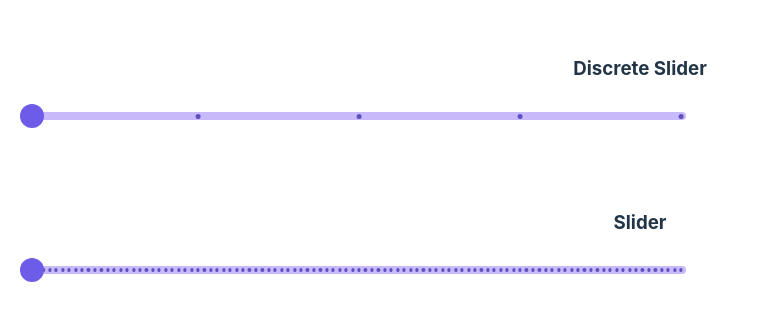
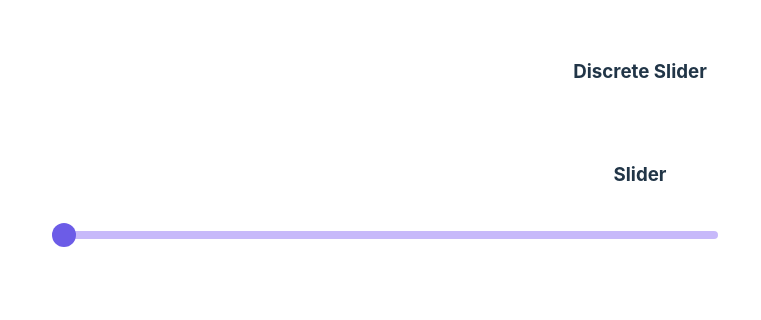
Before and after one commit to SaiShr1/SlideBar-Repo, a React (Vite) app: page / in a window 1280 px wide. Shown: the part 210-530 px from the top of the page, without its empty margins (0-761 px from the left). Built offline with nearby package versions, Linux system fonts and the light colour scheme.

Commit message:
feat: "all props and default are handle, if labelarray prop which is necessary is given with empty array it will gracefully fail changed mouse hover and down on thumb tooltip."

```diff
--- a/src/App.tsx
+++ b/src/App.tsx
@@ -43,16 +43,18 @@ function App() {
       <SliderBar
         defaultValue={0}
         discrete={true}
-        labelsDescriptionArray={labelsDescriptionArray}
+        // labelsDescriptionArray={labelsDescriptionArray}
+        labelsDescriptionArray={[]}
         marks={true}
       />
       <h3>Slider</h3>
       <SliderBar
+        // step={10}
         defaultValue={0}
         discrete={false}
         labelsDescriptionArray={labelsDescriptionArrayShort}
-        marks={true}
-        markForEachStep={true}
+        // marks={true}
+        // markForEachStep={true}
         showValue={true}
       />
     </>
--- a/src/components/Sliders/SlideBar.tsx
+++ b/src/components/Sliders/SlideBar.tsx
@@ -6,7 +6,9 @@ interface labelsDescriptionArrayProps {
     description: string
 }
 interface SliderProps {
-    defaultValue: number
+    labelsDescriptionArray: Array<labelsDescriptionArrayProps>
+    defaultValue?: number
+    discrete?: boolean
     start?: number
     end?: number
     step?: number
@@ -16,23 +18,34 @@ interface SliderProps {
      * An optional function to be called when form is saved
      **/
     onChange?: (arg?: number) => void
-    discrete: boolean
-    labelsDescriptionArray: Array<labelsDescriptionArrayProps>
-    marks: boolean
+    marks?: boolean
     markForEachStep?: boolean
     showValue?: boolean
 
 }
 
 const SliderBar = (props: SliderProps) => {
-    const { start = 0, end = 100, step = 1, onChange } = props
-    const [value, setValue] = useState(props.defaultValue)
+    // const { start = 0, end = 100, step = 1, onChange } = props
+
+    const start = props.start!;
+    const end = props.end!;
+    const step = props.step!;
+    const onChange = props.onChange;
+
+    const [value, setValue] = useState(props.defaultValue || 0)
     const sliderRef = useRef<HTMLInputElement>(null)
     // const thumbRef = useRef<HTMLSpanElement>(null)
     const [isHoveredOrActive, setIsHoveredOrActive] = useState(false);
+    // const [isActive, setIsActive] = useState(false);
+
 
     const labelDescriptionArray: labelsDescriptionArrayProps[] = props.labelsDescriptionArray;
     console.log(value, 'value', typeof value);
+
+    if (labelDescriptionArray.length <= 1) {
+        // Return fallback UI
+        return <div className='SlideBar-fallback-UI'>No objects in labels Array provided, Provide at least 2 objects</div>;
+    }
 
     const onSlide = (event: React.ChangeEvent<HTMLInputElement>) => {
         // const newValue = Math.round((Number(event.target.value)).toFixed(2));
@@ -79,6 +92,7 @@ const SliderBar = (props: SliderProps) => {
     // console.log('stepCalculator', stepCalculator, typeof stepCalculator);
 
     const handleMouseDown = () => {
+        setIsHoveredOrActive(true);
         // Add new event listeners
         document.addEventListener('mousemove', handleMouseMove);
         document.addEventListener('mouseup', handleMouseUp);
@@ -132,6 +146,8 @@ const SliderBar = (props: SliderProps) => {
     };
 
     const handleMouseUp = () => {
+        setIsHoveredOrActive(false);
+        // Remove the event listeners
         document.removeEventListener('mousemove', handleMouseMove);
         document.removeEventListener('mouseup', handleMouseUp);
     };
@@ -197,16 +213,7 @@ const SliderBar = (props: SliderProps) => {
         )
     };
 
-    const handleMouseDownHover = () => {
-        setIsHoveredOrActive(true);
-        // Add new event listeners
-        document.addEventListener('mousemove', handleMouseMove);
-        document.addEventListener('mouseup', handleMouseUp);
-        // e.preventDefault(); // Prevent any default action
-    };
-
     const handleMouseDownCombinedThumb = () => {
-        handleMouseDownHover();
         handleMouseDown();
     }
 
@@ -246,7 +253,8 @@ const SliderBar = (props: SliderProps) => {
                     >
                         {
                             props.showValue ?
-                                isHoveredOrActive && <span className='Slider-custom-thumb-tooltip'>{value.toString()}</span>
+                                <span className={`Slider-custom-thumb-tooltip ${isHoveredOrActive ? 'Slider-custom-thumb-tooltip-visible' : ''}`}>{(Math.round(value)).toString()}</span>
+                                // <span className='Slider-custom-thumb-tooltip Slider-custom-thumb-tooltip-visible'>{(Math.round(value)).toString()}</span>
                                 :
                                 null
                         }
@@ -263,13 +271,14 @@ const SliderBar = (props: SliderProps) => {
     )
 }
 
-// SliderBar.defaultProps = {
-//     defaultValue: 0,
-//     start: 0,
-//     end: 100,
-//     fill: '#A9B6CB',
-//     background: '#EDF1F7',
-//     step: 1,
-// } as Partial<SliderProps>
+
+SliderBar.defaultProps = {
+    defaultValue: 0,
+    start: 0,
+    end: 100,
+    fill: '#6C5CE7',
+    background: '#C7B9FA',
+    step: 1,
+} as Partial<SliderProps>
 
 export default SliderBar
--- a/src/components/Sliders/SliderBar.css
+++ b/src/components/Sliders/SliderBar.css
@@ -3,6 +3,7 @@
   height: 5.5rem;
   width: 40.875rem;
   position: relative;
+  margin: 2rem;
 }
 
 .SliderBar {
@@ -120,9 +121,8 @@
 .Slider-custom-thumb-tooltip {
   border-radius: 0.5rem;
   background: #475161;
-  top: -3rem;
+  top: -2.5rem;
   user-select: none;
-  transform: translateX(-20%);
   display: flex;
   position: relative;
   padding: 0.25rem;
@@ -132,6 +132,34 @@
   flex-wrap: wrap;
   transform-origin: bottom center;
   transition: transform 0.25s ease-in-out;
+  font-size: 0.875rem;
+  font-family: Inter, sans-serif;
+  font-style: normal;
+  font-weight: 400;
+  line-height: 150%;
+  color: #ffffff;
+  border: 0.15rem solid #a9b6cb;
+
+  opacity: 0;
+  transform: translateX(
+    -20%
+  ); /*translateY(10px) to make it appear smoothly from bottom to top*/
+  transition: opacity 0.25s ease-in-out, transform 0.25s ease-in-out,
+    border-radius 0.5s ease-in-out;
+}
+
+.Slider-custom-thumb-tooltip:hover {
+  transform: scale(-1.25);
+}
+
+.Slider-custom-thumb-tooltip-visible {
+  width: 2rem;
+  border-radius: 0.5rem;
+  opacity: 1;
+  /*translateY(0) to make it appear smoothly from bottom to top*/
+  /* transform: translateX(-20%); */
+  transition: opacity 0.25s ease-in-out, transform 0.25s ease-in-out,
+    border-radius 0.5s ease-in-out;
 }
 
 .SliderBar-label-container {
@@ -169,3 +197,18 @@
   font-weight: 400;
   line-height: 150%;
 }
+
+.SlideBar-fallback-UI {
+  padding: 0.5rem;
+  width: 100%;
+  display: flex;
+  align-items: center;
+  justify-content: center;
+  position: relative;
+  color: #ffffff;
+  font-size: 0.875rem;
+  font-family: Inter, sans-serif;
+  font-style: normal;
+  font-weight: 400;
+  line-height: 150%;
+}
```
